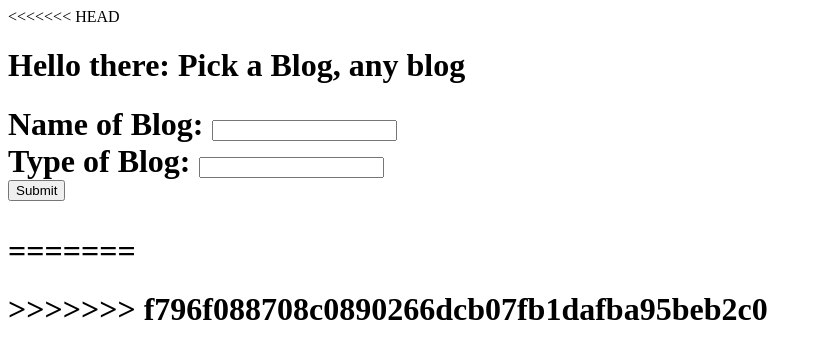
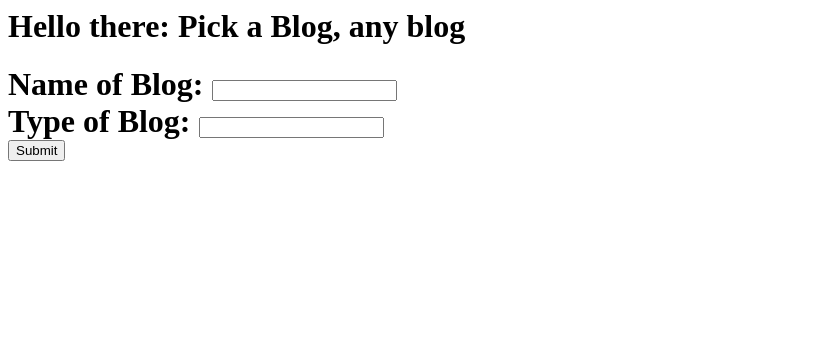
Before and after one commit to marceloperez99/blogspot, a plain HTML site: page group-project/templates/addblog.html in a window 1280 px wide. Shown: the whole page, without its empty margins (0-822 px from the left). Drawn offline with Linux system fonts and the light colour scheme.

Commit message:
add blog html changes

```diff
--- a/group-project/templates/addblog.html
+++ b/group-project/templates/addblog.html
@@ -4,7 +4,6 @@
 </header>
 
 <body>
-<<<<<<< HEAD
   <h1>Hello there: Pick a Blog, any blog<h1>
 <form>
   Name of Blog: <input type="text" name="blog_name">
@@ -13,8 +12,5 @@
   <br/>
   <input type="submit">
 </form>
-=======
-<h1><h1>
->>>>>>> f796f088708c0890266dcb07fb1dafba95beb2c0
 </body>
 </html>
```
